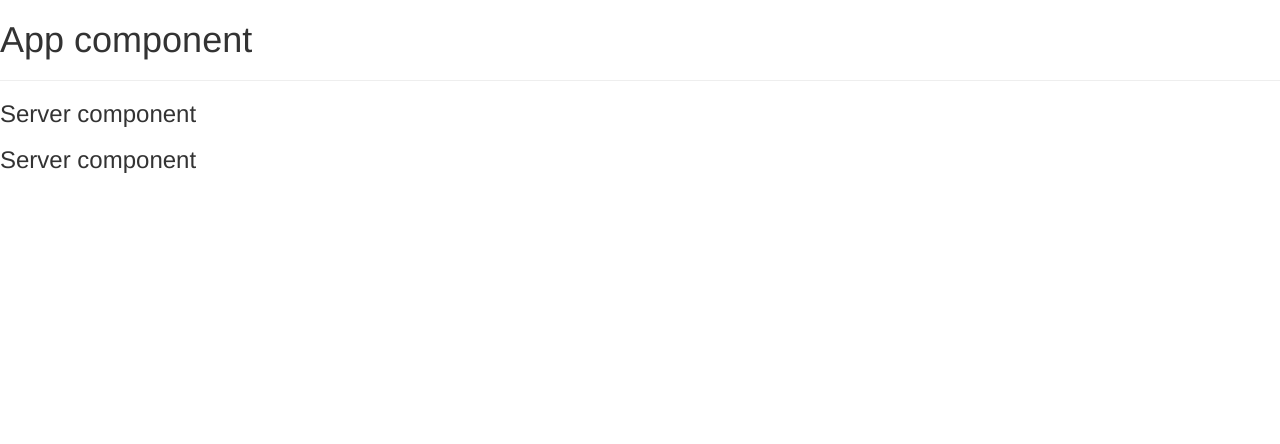
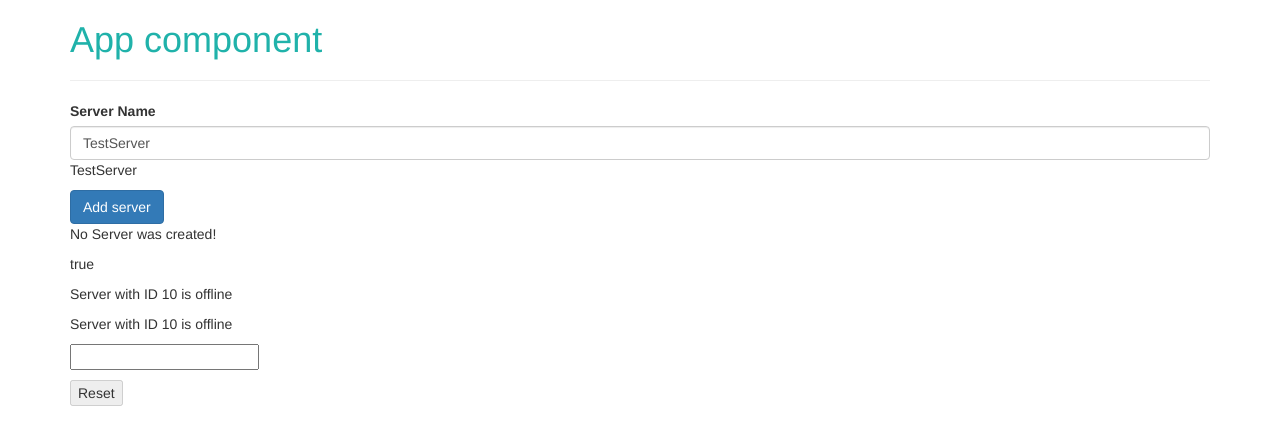
Before and after one commit to pyroj0ke/learn-Angular, an Angular app in the folder angular-course/course-project/: page / in a window 1280 px wide. Shown: the top 444 px of the page. Built offline with nearby package versions, Linux system fonts and the light colour scheme.

Commit message:
completeTask: input field and reset button

```diff
--- a/angular-course/course-project/src/app/app.component.css
+++ b/angular-course/course-project/src/app/app.component.css
@@ -0,0 +1,3 @@
+h1 {
+  color: darkblue;
+}
--- a/angular-course/course-project/src/app/app.component.html
+++ b/angular-course/course-project/src/app/app.component.html
@@ -1,3 +1,9 @@
-<h1>App component</h1>
-<hr>
-<app-servers></app-servers>
+<div class="container">
+  <div class="row">
+    <div class="col-xs-12">
+      <h1>App component</h1>
+      <hr>
+      <app-servers></app-servers>
+    </div>
+  </div>
+</div>
--- a/angular-course/course-project/src/app/app.component.ts
+++ b/angular-course/course-project/src/app/app.component.ts
@@ -3,7 +3,13 @@ import { Component } from '@angular/core';
 @Component({
   selector: 'app-root',
   templateUrl: './app.component.html',
-  styleUrls: ['./app.component.css']
+  // styleUrls: ['./app.component.css'],
+  styles: [`
+    h1 {
+      color: lightseagreen;
+    }
+  `]
 })
 export class AppComponent {
+  title = "Angular course";
 }
--- a/angular-course/course-project/src/app/server/server.component.html
+++ b/angular-course/course-project/src/app/server/server.component.html
@@ -1 +1 @@
-<h3>Server component</h3>
+<p>{{ 'Server' }} with ID {{ serverId }} is {{ getServerStatus() }}</p>
--- a/angular-course/course-project/src/app/server/server.component.ts
+++ b/angular-course/course-project/src/app/server/server.component.ts
@@ -5,5 +5,11 @@ import { Component } from "@angular/core";
   templateUrl: './server.component.html'
 })
 export class ServerComponent {
+  serverId = 10;
+  serverStatus = 'offline';
+
+  getServerStatus() {
+    return this.serverStatus;
+  }
 
 }
--- a/angular-course/course-project/src/app/servers/servers.component.html
+++ b/angular-course/course-project/src/app/servers/servers.component.html
@@ -1,2 +1,25 @@
+<label>Server Name</label>
+<!--<input-->
+<!--  type="text"-->
+<!--  class="form-control"-->
+<!--  (input)="onUpdateServerName($event)">-->
+<input
+  type="text"
+  class="form-control"
+  [(ngModel)]="serverName">
+<p>{{ serverName }}</p>
+<button
+  class="btn btn-primary"
+  [disabled]="!allowNewServer"
+  (click)="onCreateServer()">Add server
+</button>
+<p>{{ serverCreationStatus }}</p>
+<p [innerText]="allowNewServer"></p>
 <app-server></app-server>
 <app-server></app-server>
+
+<input
+  type="text"
+  [(ngModel)]="username" (input)="checkInputText($event)">
+<p>{{ username }}</p>
+<button [disabled]="!isButtonAble" (click)="onClickButton($event)">Reset</button>
--- a/angular-course/course-project/src/app/servers/servers.component.ts
+++ b/angular-course/course-project/src/app/servers/servers.component.ts
@@ -2,14 +2,44 @@ import { Component, OnInit } from '@angular/core';
 
 @Component({
   selector: 'app-servers',
+  // template: `
+  //   <app-server></app-server>
+  //   <app-server></app-server>
+  // `,
   templateUrl: './servers.component.html',
   styleUrls: ['./servers.component.css']
 })
 export class ServersComponent implements OnInit {
+  allowNewServer = false;
+  serverCreationStatus = 'No Server was created!';
+  serverName = 'TestServer';
 
-  constructor() { }
+  username = '';
+  isButtonAble = false;
+
+  constructor() {
+    setTimeout(() => {
+      this.allowNewServer = true;
+    },2000);
+  }
 
   ngOnInit(): void {
   }
 
+  onCreateServer() {
+    this.serverCreationStatus = `Server was created! Name is ${this.serverName}`;
+  }
+
+  onUpdateServerName(event: any) {
+    this.serverName = event.target.value;
+  }
+
+  checkInputText(event: any): boolean {
+    return event.target.value === '' ? this.isButtonAble = false: this.isButtonAble = true;
+  }
+
+  onClickButton(event: any) {
+    this.username = '';
+    this.isButtonAble = false;
+  }
 }
```
